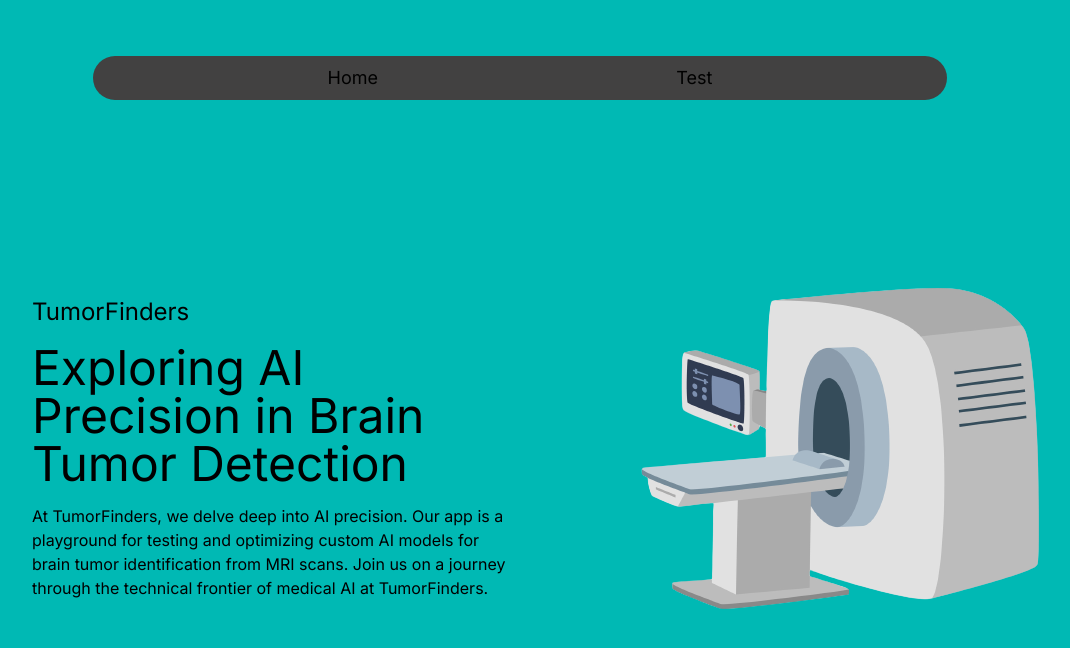
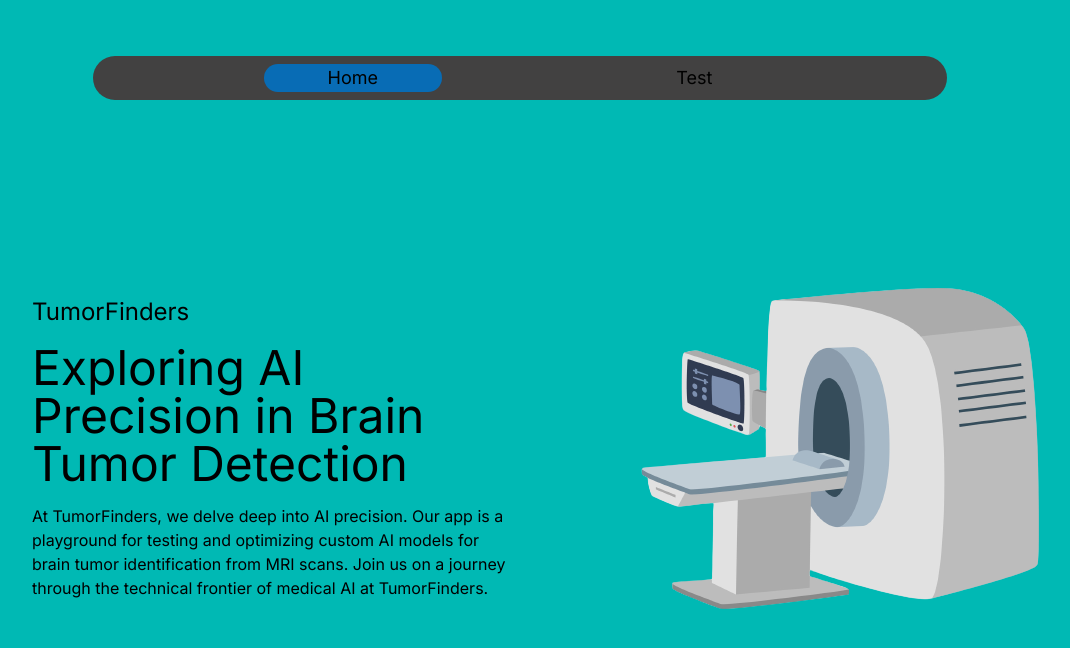
Before and after one commit to wandbrandon/mri_hack, a Next.js app in the folder frontend/: page / in a window 1280 px wide. Shown: the top 648 px of the page, without its empty margins (120-1190 px from the left). Built offline with nearby package versions, Linux system fonts and the light colour scheme.

Commit message:
navbar style edits

```diff
--- a/frontend/app/navbar.tsx
+++ b/frontend/app/navbar.tsx
@@ -1,4 +1,6 @@
+"use client";
 import Link from "next/link";
+import { usePathname } from "next/navigation";
 
 const Navbar = () => {
   const routes = [
@@ -12,10 +14,19 @@ const Navbar = () => {
     },
   ];
 
+  const currentPath = usePathname();
+  console.log(currentPath);
+
   return (
     <div className="absolute inset-x-1 mx-auto w-8/12 h-fit mt-14 py-2 rounded-full flex flex-row justify-evenly border-solid bg-mriSlate">
       {routes.map((route, index) => (
-        <Link className="hover:bg-mriBlue rounded-full px-16 transition ease-in text-lg" href={route.path} key={index}>
+        <Link
+          className={`${
+            currentPath === route.path ? "bg-mriBlue" : "hover:bg-mriBlue"
+          } rounded-full px-16 transition ease-in text-lg`}
+          href={route.path}
+          key={index}
+        >
           {route.title}
         </Link>
       ))}
```
